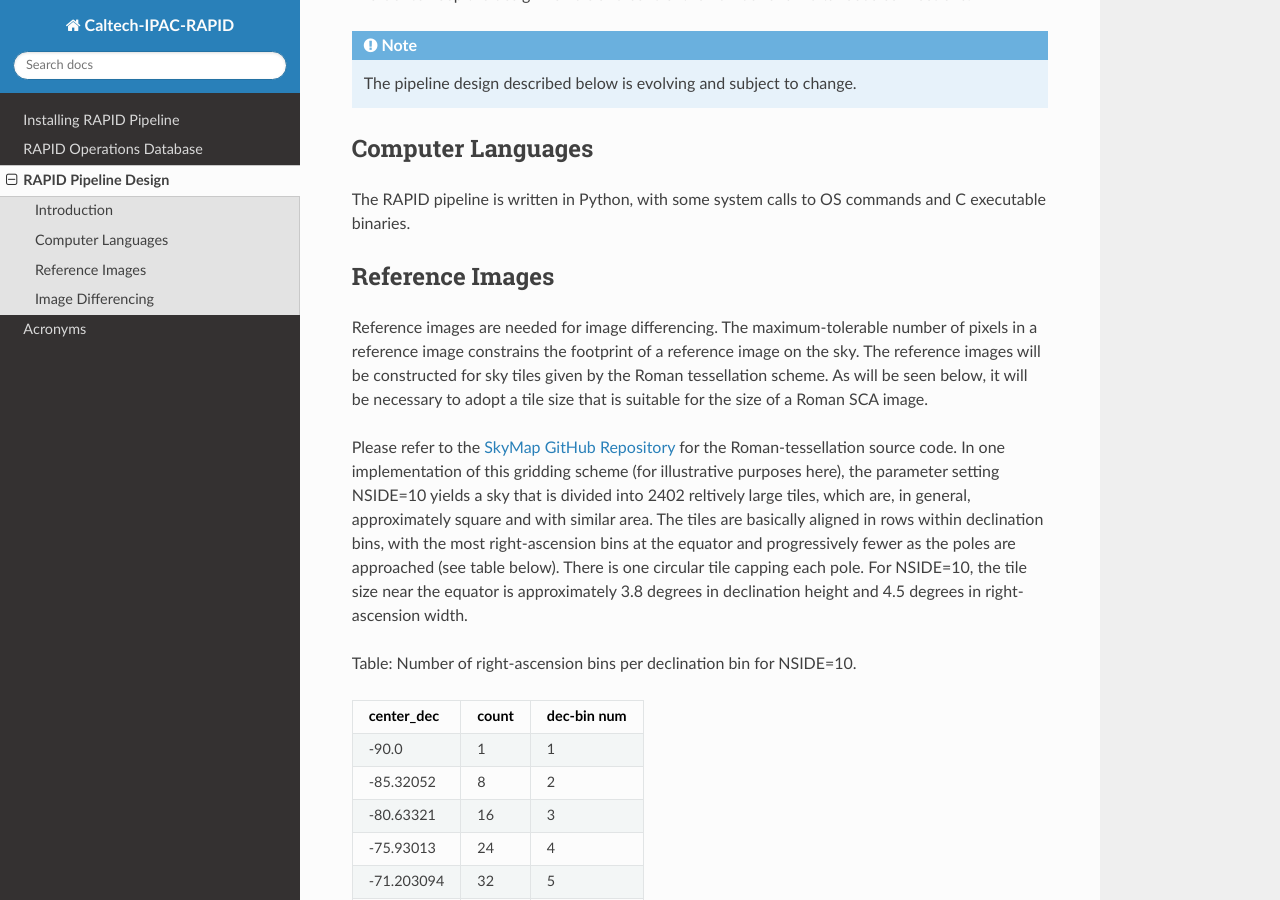
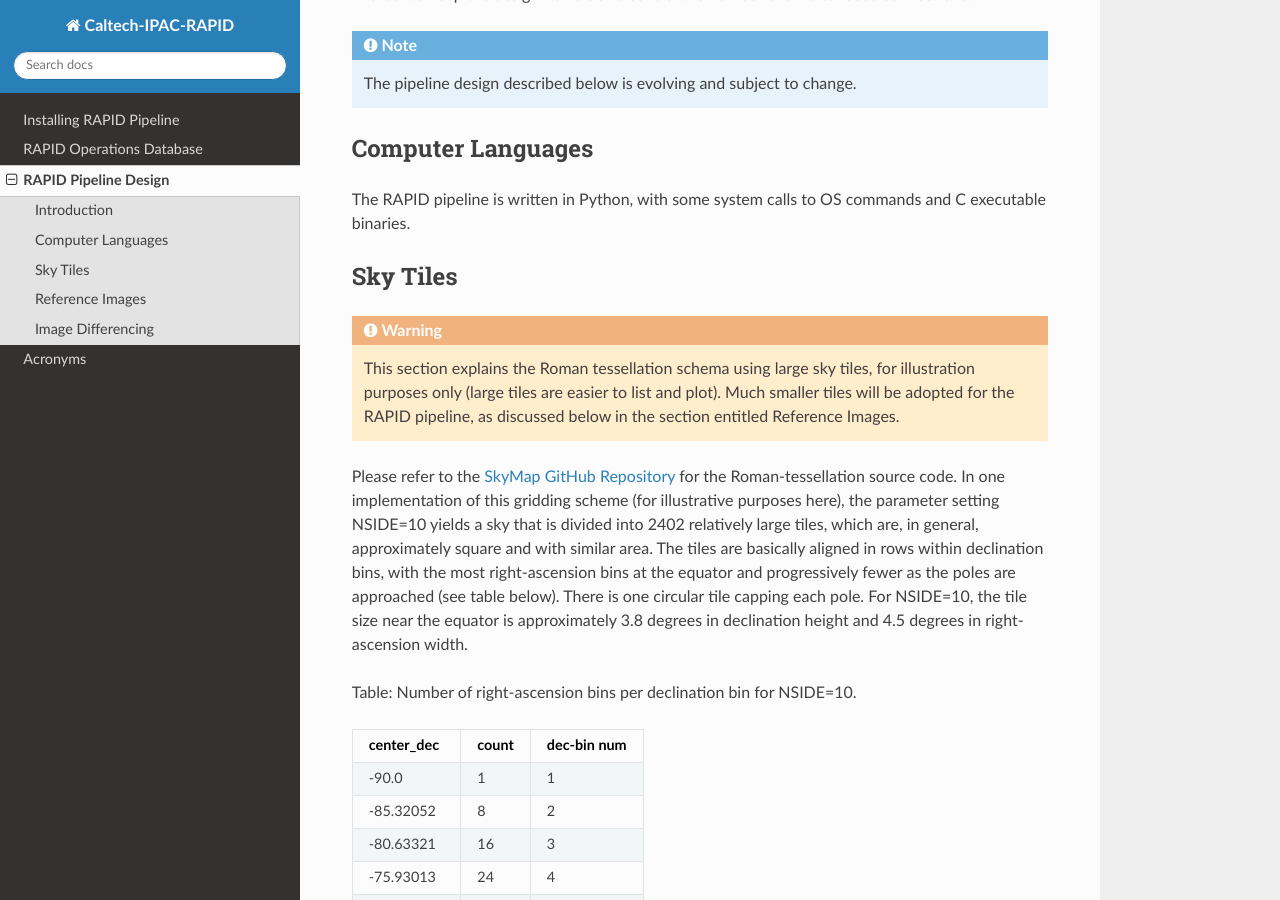
Before and after one commit to Caltech-IPAC/rapid, a Sphinx documentation site: the page built from docs/source/pl/pl.rst, in a window 1280 px wide and 900 px high, scrolled down 305 px. Built offline with Sphinx 7.4.7 and the Read the Docs theme 2.0.0, drawn with Linux system fonts in a browser that asks for light colours; some of the changed text lies outside the part shown.

Commit message:
Improved organization of material.

```diff
--- a/docs/source/pl/pl.rst
+++ b/docs/source/pl/pl.rst
@@ -19,18 +19,18 @@
 The RAPID pipeline is written in Python, with some system calls to OS commands and C executable binaries.
 
 
-Reference Images
+Sky Tiles
 ************************************
 
-Reference images are needed for image differencing.  The maximum-tolerable number of pixels in a reference image
-constrains the footprint of a reference image on the sky.
-The reference images will be constructed for sky tiles given by the Roman tessellation scheme.
-As will be seen below, it will be necessary to adopt
-a tile size that is suitable for the size of a Roman SCA image.
+
+.. warning::
+    This section explains the Roman tessellation schema using large sky tiles, for illustration purposes only
+    (large tiles are easier to list and plot).
+    Much smaller tiles will be adopted for the RAPID pipeline, as discussed below in the section entitled Reference Images.
 
 Please refer to the `SkyMap GitHub Repository <https://github.com/darioflute/skymap>`_ for the Roman-tessellation source code.
 In one implementation of this gridding scheme (for illustrative purposes here), the parameter setting NSIDE=10
-yields a sky that is divided into 2402 reltively large tiles, which are, in general,
+yields a sky that is divided into 2402 relatively large tiles, which are, in general,
 approximately square and with similar area.
 The tiles are basically aligned in rows within declination bins, with the most right-ascension
 bins at the equator and progressively fewer as
@@ -93,13 +93,29 @@
 
 .. image:: Roman_Tessel_NSIDE10_2402.png
 
-For the RAPID project, the parameter setting NSIDE=512 will be used, and this will give much smaller tile sizes,
-resulting in 6,291,458 tiles covering the entire sky.
+As will be seen below, it will be necessary to adopt
+a tile size that is suitable for Roman SCA images.
+
+
+Reference Images
+************************************
+
+Reference images are needed for image differencing.  The maximum-tolerable number of pixels in a reference image
+constrains the footprint of a reference image on the sky.
+The reference images will be constructed for sky tiles given by the Roman tessellation scheme.
+
+For the RAPID project, the Roman-tessellation parameter setting NSIDE=512 will be used,
+and this will give tile sizes somewhat smaller than that of a Roman SCA image.
+This results in 6,291,458 tiles covering the entire sky.
 The tile size near the equator, for example, is 0.08789 degrees wide in ra and 0.0746 degrees high in dec.
 This is roughly between 66% and 75% of the
 width of an SCA, which is approximately 0.12 degrees.  The tile sizes vary over the sky; for example, the height of a dec bin ranges
 from approximately 0.075 degrees to 0.1 degrees, and similarly for the widths of ra bins.  There are 2049 dec bins total, and 4096 ra
 bins per dec bin near the equator.
+
+The sky tiles are indexed starting with one, and these indexes, associated with different sky positions, such as the center of a reference image,
+are stored in the field column of various tables in the RAPID operations database.
+The maximum value of the field or sky-tile index is 6,291,458.
 
 For comparison, here are the sky footprints of a simulated Roman SCA image (Roman_TDS_simple_model_F184_11474_2_lite.fits),
 Skymap tiles for NSIDE=512, and Healpix pixels for level=9:
@@ -123,6 +139,7 @@
 There should be some minimum observation-time interval between a science image and reference image, so that
 transients are actually detectable.
 
+
 Image Differencing
 ************************************
 
```
